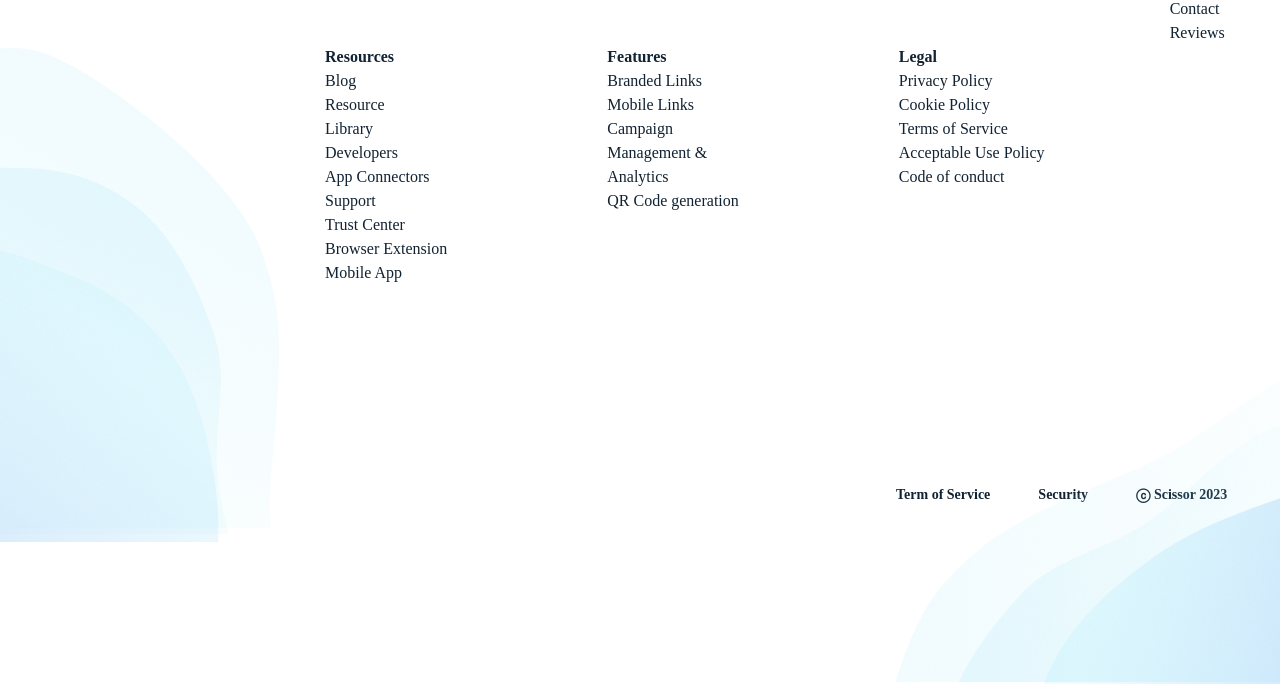
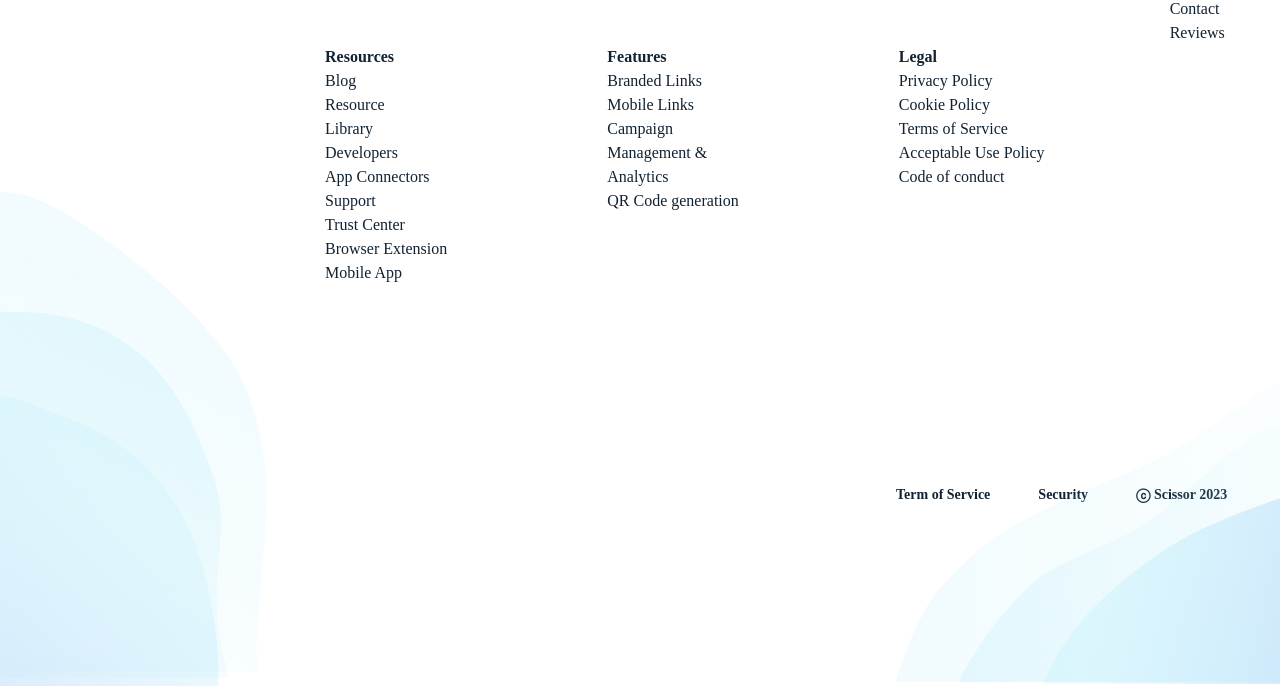
Before and after one commit to Emmaanuelz/FS-Exam, a plain HTML site: page index.html in a window 1280 px wide. Shown: the part 5153-5839 px from the top of the page. Drawn offline with Linux system fonts and the light colour scheme.

Commit message:
third commit

```diff
--- a/style.css
+++ b/style.css
@@ -661,17 +661,17 @@ ruby img:nth-child(3){
 }
 #pn{
     position: absolute;
-    top: 675vh;
+    top: 693vh;
 }
 #png1{
     position: absolute;
     right: 81vw;
-    top: 665vh;
+    top: 683vh;
 }
 #png2{
    position: absolute;
-   top: 650vh;
-   right: 78vw;
+   top: 668vh;
+   right: 79vw;
 }
 #vec3{
     position: absolute;
```
